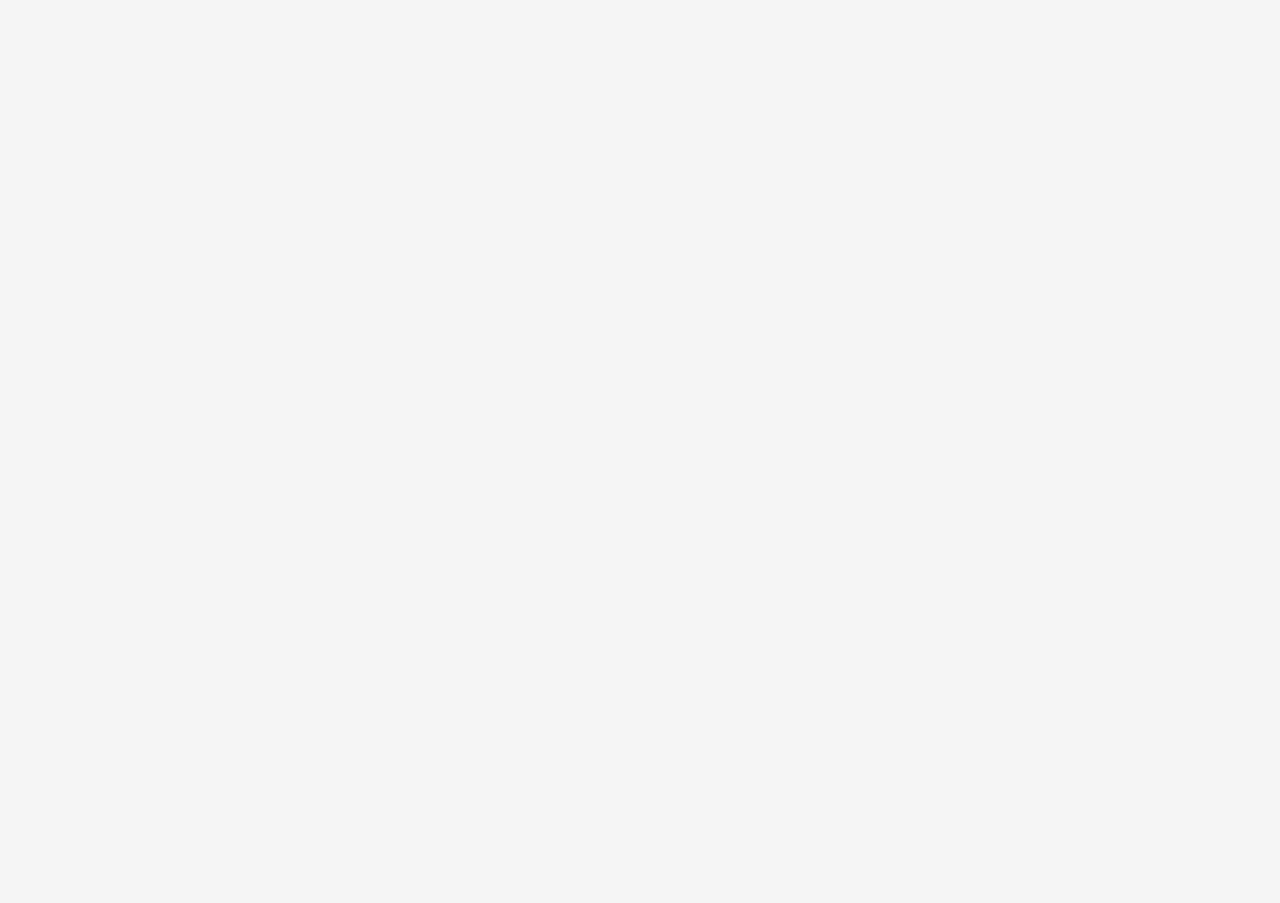
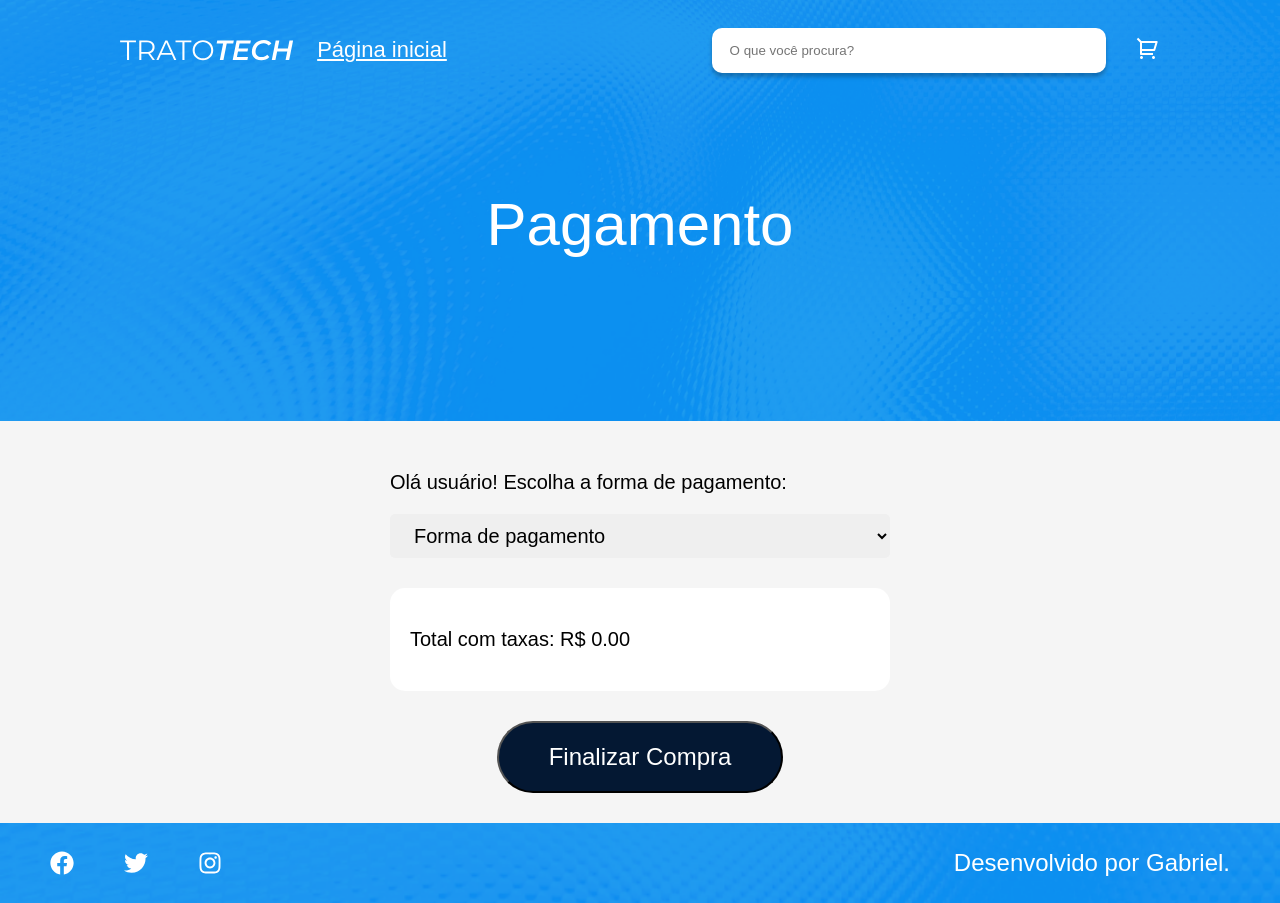
Before and after one commit to GabrielVeroneze/trato-tech-redux-saga, a React (Vite) app: page /pagamento in a window 1280 px wide. Before the commit this address had no page. Before the commit the page ends 800 px from the top, so only its background shows below. Built offline with nearby package versions, Linux system fonts and the light colour scheme.

Commit message:
✨ feat: cria rota para a página de pagamento

```diff
--- a/src/routes.tsx
+++ b/src/routes.tsx
@@ -4,6 +4,7 @@ import Home from '@/pages/Home'
 import Categoria from '@/pages/Categoria'
 import Carrinho from '@/pages/Carrinho'
 import Anuncie from '@/pages/Anuncie'
+import Pagamento from '@/pages/Pagamento'
 
 const AppRoutes = () => {
     return (
@@ -15,6 +16,7 @@ const AppRoutes = () => {
                     <Route path="/carrinho" element={<Carrinho />} />
                     <Route path="/anuncie/:nomeCategoria" element={<Anuncie />} />
                     <Route path="/anuncie" element={<Anuncie />} />
+                    <Route path="/pagamento" element={<Pagamento />} />
                 </Route>
             </Routes>
         </Router>
```
